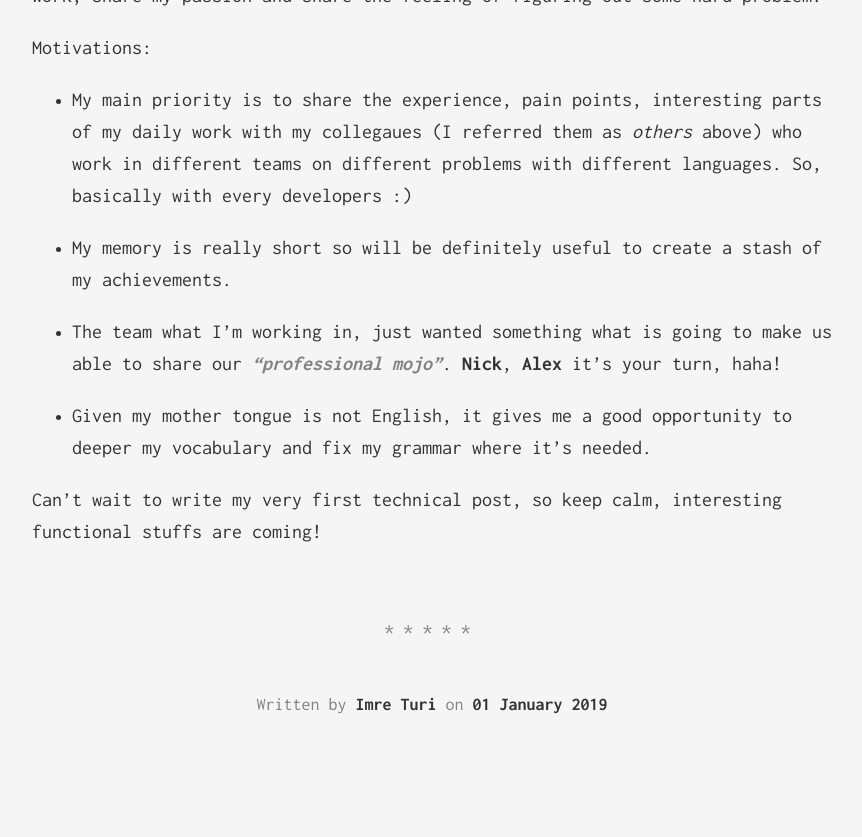
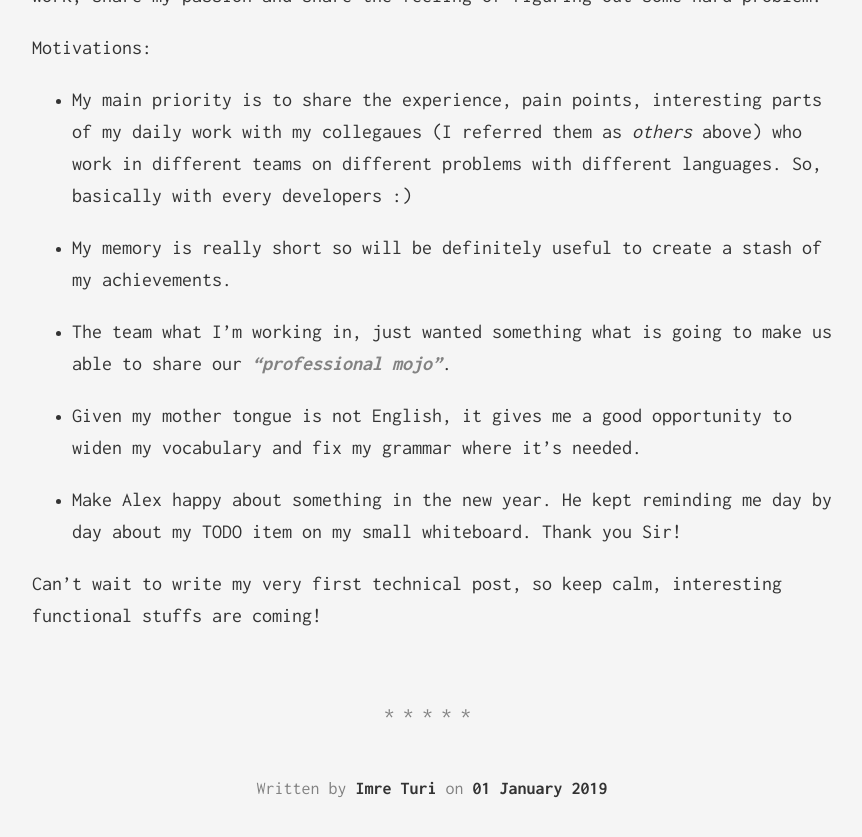
Before and after one commit to Binjaaa/binjaaa, a Jekyll site: the page built from _posts/2019-01-01-motivation.markdown, in a window 1280 px wide and 900 px high, scrolled down 1868 px. Shown: the top 837 px of the window, without its empty margins (208-1070 px from the left). Built offline with Jekyll 4.4.1, drawn with Linux system fonts in a browser that asks for light colours; before the commit the page ends 2684 px from its top, so only the background shows below that.

Commit message:
Extend motivation and fix some wording

```diff
--- a/_posts/2019-01-01-motivation.markdown
+++ b/_posts/2019-01-01-motivation.markdown
@@ -35,9 +35,10 @@ Motivations:
 
 - My memory is really short so will be definitely useful to create a stash of my achievements.
 
-- The team what I'm working in, just wanted something what is going to make us able to share our [*"professional mojo"*](http://austinpowers.wikia.com/wiki/Mojo). **Nick**, **Alex** it's your turn, haha!
+- The team what I'm working in, just wanted something what is going to make us able to share our [*"professional mojo"*](http://austinpowers.wikia.com/wiki/Mojo).
 
-- Given my mother tongue is not English, it gives me a good opportunity to deeper my vocabulary and fix my grammar where it's needed.
+- Given my mother tongue is not English, it gives me a good opportunity to widen my vocabulary and fix my grammar where it's needed.
 
+- Make Alex happy about something in the new year. He kept reminding me day by day about my TODO item on my small whiteboard. Thank you Sir!
 
 Can't wait to write my very first technical post, so keep calm, interesting functional stuffs are coming!
```
